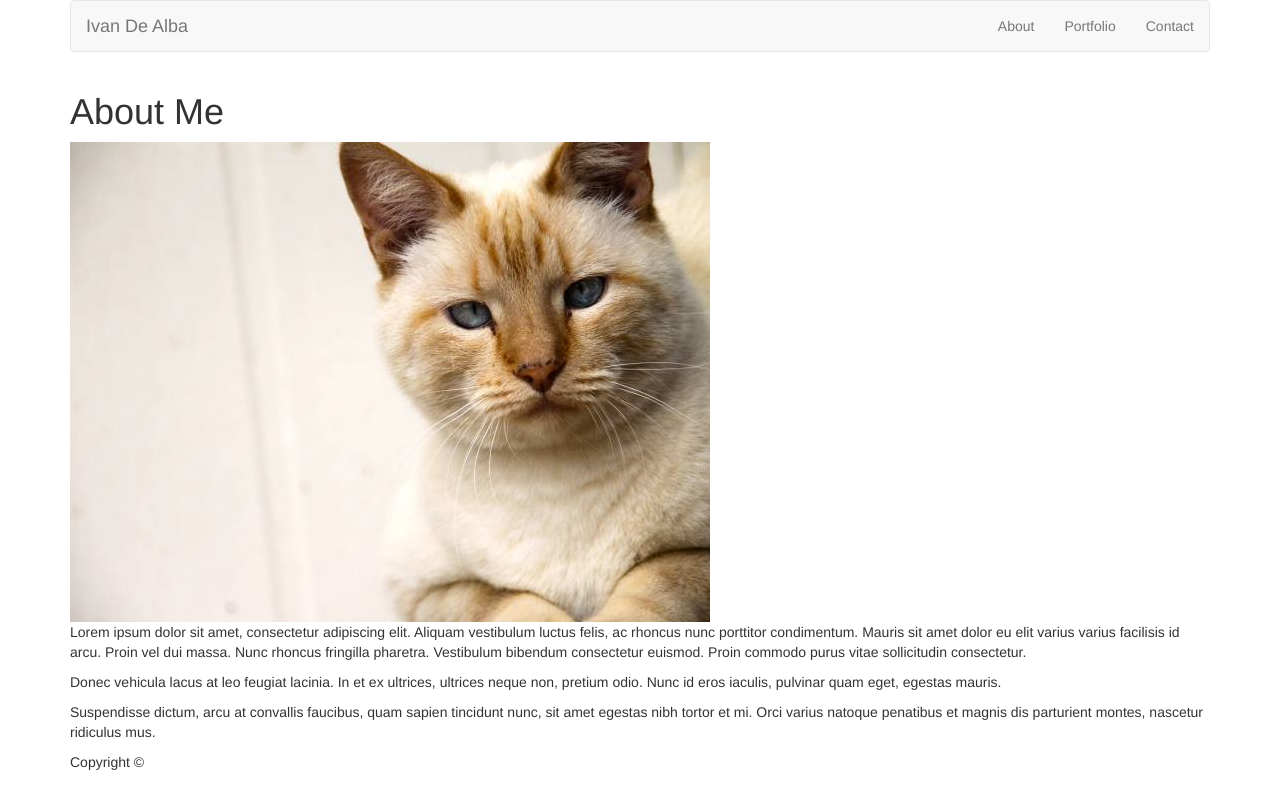
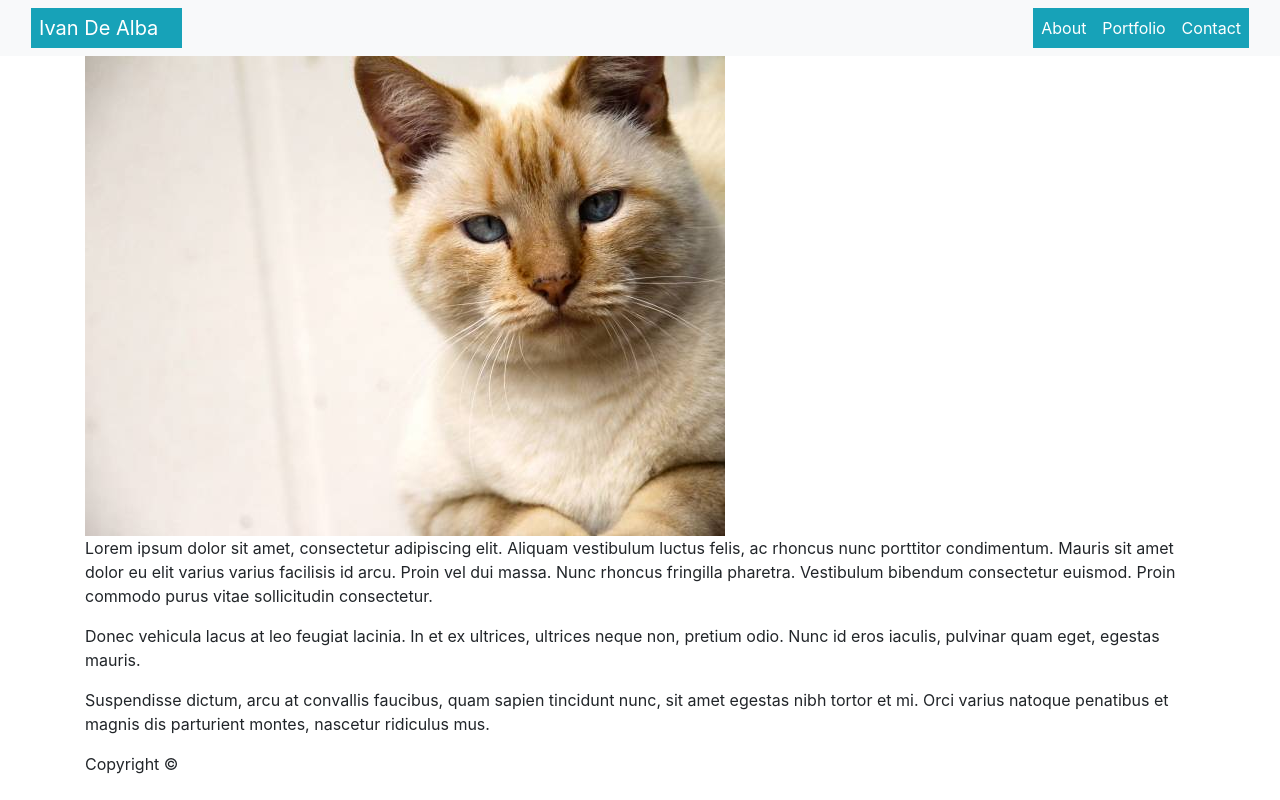
Before and after one commit to ivan-dealba/Bootstrap-Portfolio, a plain HTML site: page index.html in a window 1280 px wide. Drawn offline with nearby package versions, Linux system fonts and the light colour scheme.

Commit message:
Added Bootstrap classes to navbar

```diff
--- a/index.html
+++ b/index.html
@@ -3,9 +3,8 @@
 
 <head>
   <meta charset="UTF-8">
-  <title>About | Your Name</title>
-  <!-- <link rel="stylesheet" type="text/css" href="assets/css/style.css"> -->
-  <link rel="stylesheet" href="https://maxcdn.bootstrapcdn.com/bootstrap/3.4.0/css/bootstrap.min.css">
+  <title>About | Ivan De Alba</title>
+  <link rel="stylesheet" href="https://stackpath.bootstrapcdn.com/bootstrap/4.3.1/css/bootstrap.min.css" integrity="sha384-ggOyR0iXCbMQv3Xipma34MD+dH/1fQ784/j6cY/iJTQUOhcWr7x9JvoRxT2MZw1T" crossorigin="anonymous">
   <script src="https://ajax.googleapis.com/ajax/libs/jquery/3.4.1/jquery.min.js"></script>
   <script src="https://maxcdn.bootstrapcdn.com/bootstrap/3.4.0/js/bootstrap.min.js"></script>
 </head>
@@ -14,19 +13,21 @@
 
   <header id="masthead">
     <div class="container">
-      <nav class="navbar navbar-default">
+      <nav class="navbar navbar-light bg-light fixed-top navbar-expand-lg">
         <div class="container-fluid">
-          <div class="navbar-header">
-            <a class="navbar-brand" href="index.html">Ivan De Alba</a>
-          </div>
-          <ul class="nav navbar-nav navbar-right">
-            <li><a href="index.html">About</a></li>
-            <li><a href="portfolio.html">Portfolio</a></li>
-            <li><a href="contact.html">Contact</a></li>
-          </ul>
+            <div class="navbar-nav bg-info">
+              <a class="nav-item nav-link navbar-brand text-white" href="index.html">Ivan De Alba</a>
+            </div>
+            <div class="navbar-nav navbar-right bg-info">
+              <a class="nav-item nav-link text-white" href="index.html">About</a>
+              <a class="nav-item nav-link text-white" href="portfolio.html">Portfolio</a>
+              <a class="nav-item nav-link text-white" href="contact.html">Contact</a>
+            </div>
         </div>
       </nav>
     </div>
+
+
   </header>
 
   <div id="main-container" class="container">
```
